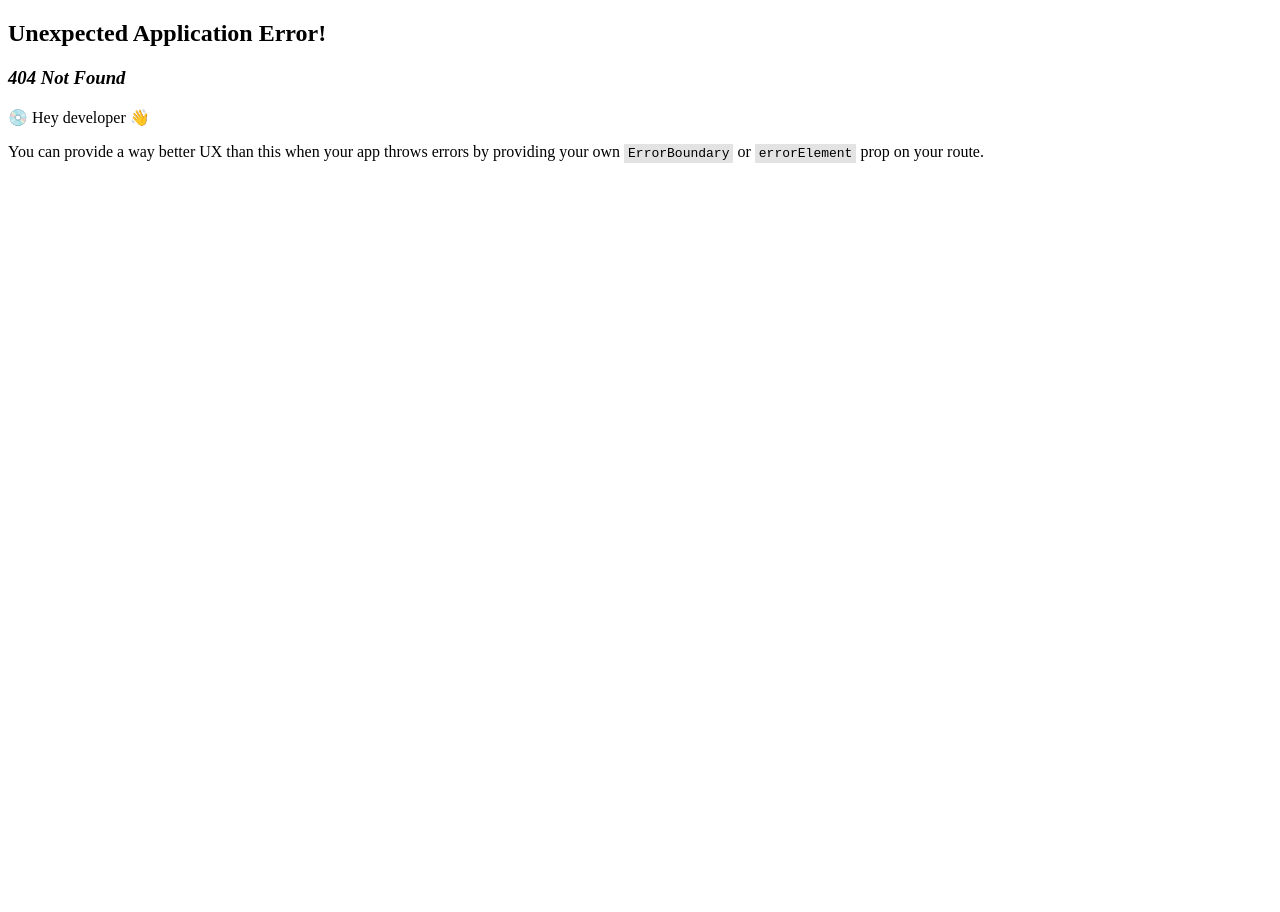
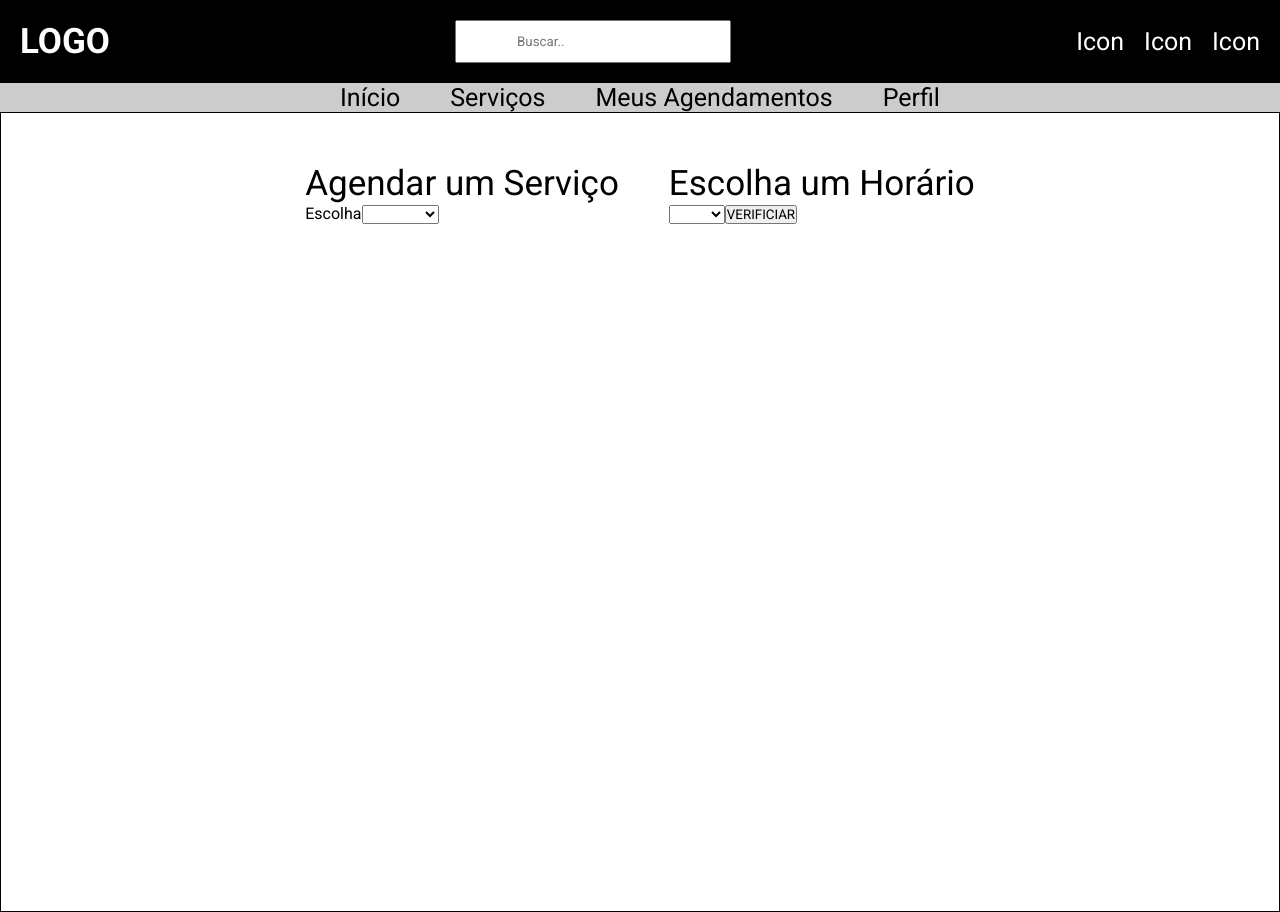
Before and after one commit to AllisonALDS/Management, a React (Vite) app: page /Agendamento in a window 1280 px wide. Before the commit this address had no page. Before the commit the page ends 800 px from the top, so only its background shows below. Built offline with nearby package versions, Linux system fonts and the light colour scheme.

Commit message:
PageManagement

```diff
--- a/src/App.jsx
+++ b/src/App.jsx
@@ -4,6 +4,7 @@ import './App.css'
 import IndexPage from './pages/HomePage/index'
 import Login from './pages/LoginPage/login'
 import Register from './pages/registerPage/register'
+import Management from './pages/pageManagement/management'
 
 
 const browserRouter = createBrowserRouter(createRoutesFromElements(
@@ -11,13 +12,10 @@ const browserRouter = createBrowserRouter(createRoutesFromElements(
     <Route index element={ <IndexPage /> } />
     <Route path='/login' element={ <Login  /> } />
     <Route path='/register' element={ <Register  /> } />
+    <Route path='/Agendamento' element={ <Management  /> } />
   </Route>
 
 ))
-
-
-
-
 
 function App() {
 
--- /dev/null
+++ b/src/components/Header/ManagementCategory.jsx
@@ -0,0 +1,14 @@
+export default function HeaderCategory() {
+    return (
+        <>
+            <div className="container-category">
+                <div className="categorys">
+                    <a href=""><p>Início</p></a>
+                    <a href=""><p>Serviços</p></a>
+                    <a href=""><p>Meus Agendamentos</p></a>
+                    <a href=""><p>Perfil</p></a>
+                </div>
+            </div>
+        </>
+    )
+}
--- /dev/null
+++ b/src/components/Header/ManagementHeader.jsx
@@ -0,0 +1,19 @@
+export default function Header(){
+    return(
+        <>
+            <div className="container-header">
+                <div className="logo-header">
+                    <p>LOGO</p>
+                </div>
+                <div className="input-header">
+                    <input type="text" placeholder="Buscar.."/>
+                </div>
+                <div className="icons-header">
+                    <a href=""><p>Icon</p></a>
+                    <a href=""><p>Icon</p></a>
+                    <a href=""><p>Icon</p></a>
+                </div>
+            </div>
+        </>
+    )
+}
--- /dev/null
+++ b/src/components/Main/MainManagement/formManagement.jsx
@@ -0,0 +1,9 @@
+export default function FormManagement() {
+    return (
+        <>
+            <div className="container-form-services">
+                APARECEU
+            </div>
+        </>
+    )
+}
--- /dev/null
+++ b/src/components/Main/MainManagement/mainManagement.jsx
@@ -0,0 +1,65 @@
+import { useState } from "react"
+import MainForm from "./formManagement"
+
+export default function mainManagement() {
+
+    const [info, setInfo] = useState('')
+    const [info2, setInfo2] = useState('')
+    const [botao, setbotao] = useState('')
+
+    function getInfoHandler(event) {
+        event.preventDefault();
+
+        const selectElement = document.getElementById('select1')
+        setInfo(selectElement.value)
+        const selectElement2 = document.getElementById('select2')
+        setInfo2(selectElement2.value)
+        const botao = document.getElementById('butao')
+
+        if (info2 == "" || info == "") {
+            console.log('vazio')
+        } else {
+            botao.innerHTML = "CONFIRME NOVAMENTE"
+            console.log(info)
+            console.log(info2)
+            alert("foi")
+        }
+    }
+
+    return (
+        <>
+            <div className="containerMain">
+                <div className="services">
+                    <div className="service1">
+                        <p>Agendar um Serviço</p>
+                        <div className="">
+                            <label htmlFor="">Escolha</label>
+                            <select name="" id="select1">
+                                <option value=""></option>
+                                <option value="Servico 2">Servico 2</option>
+                                <option value="Servico 3">Servico 3</option>
+                                <option value="Servico 4">Servico 4</option>
+                                <option value="Servico 5">Servico 5</option>
+                                <option value="Servico 6">Servico 6</option>
+                            </select>
+                        </div>
+                    </div>
+                    <div className="service2">
+                        <p>Escolha um Horário</p>
+                        <div className="">
+                            <select name="" id="select2">
+                                <option value=""></option>
+                                <option value="12:50" >12:50</option>
+                                <option value="12:50">12:50</option>
+                                <option value="12:50">12:50</option>
+                                <option value="12:50">12:50</option>
+                                <option value="12:50">12:50</option>
+                            </select>
+                            <button onClick={getInfoHandler} id="butao" >VERIFICIAR</button>
+                        </div>
+                    </div>
+                </div>
+            </div>
+        </>
+    )
+}
--- a/src/pages/LoginPage/login.jsx
+++ b/src/pages/LoginPage/login.jsx
@@ -1,4 +1,4 @@
-import InputComponent from '../../components/inputComponent'
+import InputComponent from '../../components/Inputs/inputComponent'
 import './login.css'
 
 export default function Login(){
--- /dev/null
+++ b/src/pages/pageManagement/management.css
@@ -0,0 +1,74 @@
+@import url('https://fonts.googleapis.com/css2?family=Cabin:ital,wght@0,400..700;1,400..700&family=Roboto:ital,wght@0,100;0,300;0,400;0,500;0,700;0,900;1,100;1,300;1,400;1,500;1,700;1,900&display=swap');
+
+*{
+    padding: 0;
+    margin: 0;
+    box-sizing: border-box;
+    list-style: none;
+    text-decoration: none;
+    font-family: Roboto;
+}
+
+.container-header{
+    display: flex;
+    justify-content: space-between;
+    background-color: black;
+    padding: 20px;
+    align-items: center;
+}
+.container-header .logo-header{
+    p{
+        color: white;
+        font-weight: 700;
+        font-size: 35px;
+    }
+}
+.container-header .input-header{
+    input{
+        padding: 12px 60px;
+    }
+}
+
+
+.container-header .icons-header{
+    display: flex;
+    gap: 20px;
+    p{
+        color: white;
+        font-size: 25px;
+    }
+}
+
+.container-category{
+    background-color: #ccc;
+    .categorys{
+        display: flex;
+        justify-content: center;
+        gap: 50px;
+        a{
+            text-decoration: none;
+            color: black;
+            font-size: 25px;
+        }
+    }
+}
+
+.containerMain{
+    display: flex;
+    border: 1px solid;
+    width: 100%;
+    height: 100vh;
+}
+.containerMain .services{
+    display: flex;
+    justify-content: space-between;
+    gap: 50px;
+    margin: 0 auto;
+    margin-top: 50px;
+    .service1, .service2{
+        p{
+            color: black;
+            font-size: 35px;
+        }
+    }
+}
--- /dev/null
+++ b/src/pages/pageManagement/management.jsx
@@ -0,0 +1,20 @@
+import ManagementHeader from '../../components/Header/ManagementHeader'
+import ManagementCategory from '../../components/Header/ManagementCategory'
+import MainManagement from '../../components/Main/MainManagement/mainManagement'
+import './management.css'
+
+
+function getInfo(){
+
+}
+
+
+export default function Scheduling(){
+    return (
+        <>
+            <ManagementHeader />
+            <ManagementCategory />
+            <MainManagement />
+        </>
+    )
+}
--- a/src/pages/registerPage/register.jsx
+++ b/src/pages/registerPage/register.jsx
@@ -1,5 +1,5 @@
 import '../LoginPage/login.css'
-import InputComponent from '../../components/inputComponent'
+import InputComponent from '../../components/Inputs/inputComponent'
 
 export default function Register() {
     return (
```
Also changed, not shown: src/components/Inputs/inputComponent.jsx (renamed from src/components/inputComponent.jsx).
